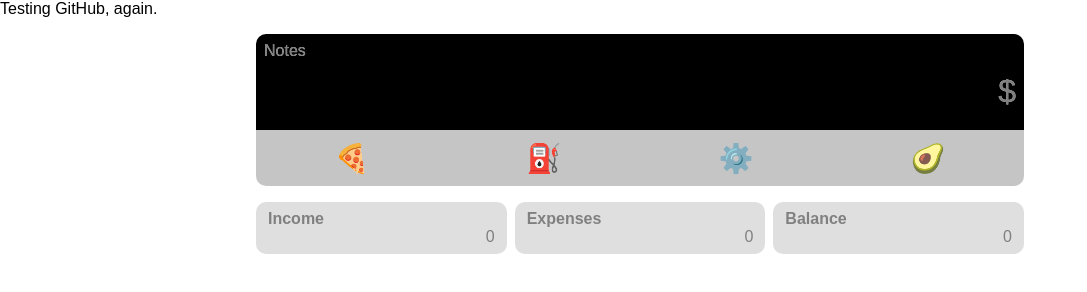
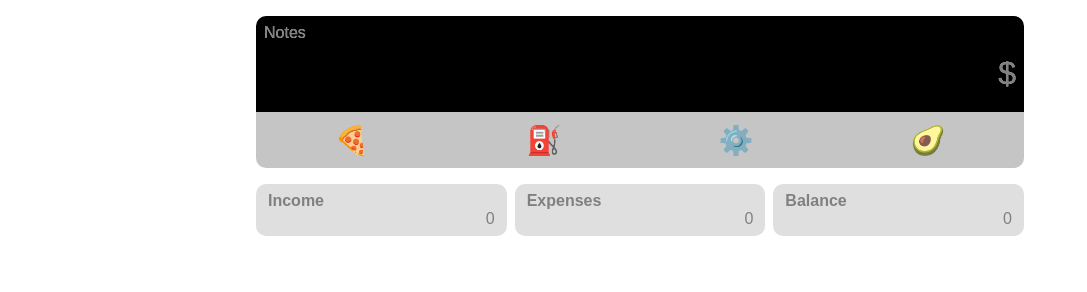
Before and after one commit to georgecesar/Finanza, a plain HTML site: page index.html in a window 1280 px wide. Shown: the whole page, without its empty margins (0-1087 px from the left). Drawn offline with Linux system fonts and the light colour scheme; no server answers.

Commit message:
Update index.html

```diff
--- a/index.html
+++ b/index.html
@@ -19,8 +19,6 @@
 </head>
 
 <body>
-
-  <p>Testing GitHub, again.</p>
 
   <div class="container no-show" id="container">
 
```
